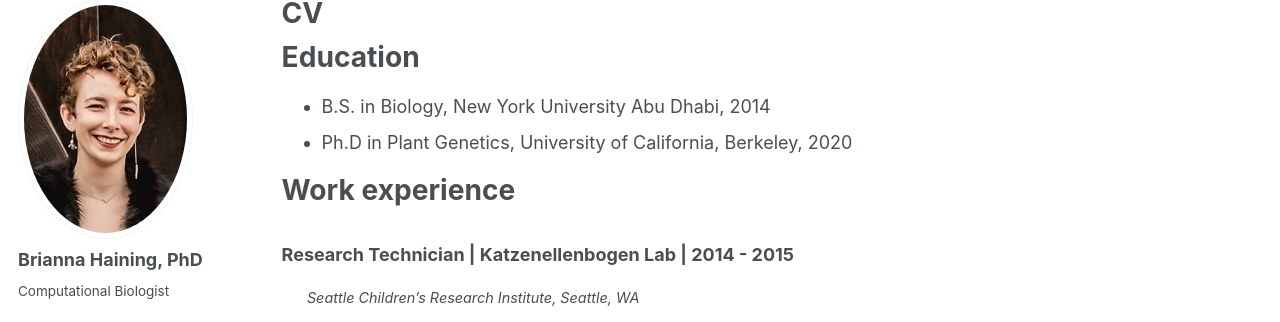
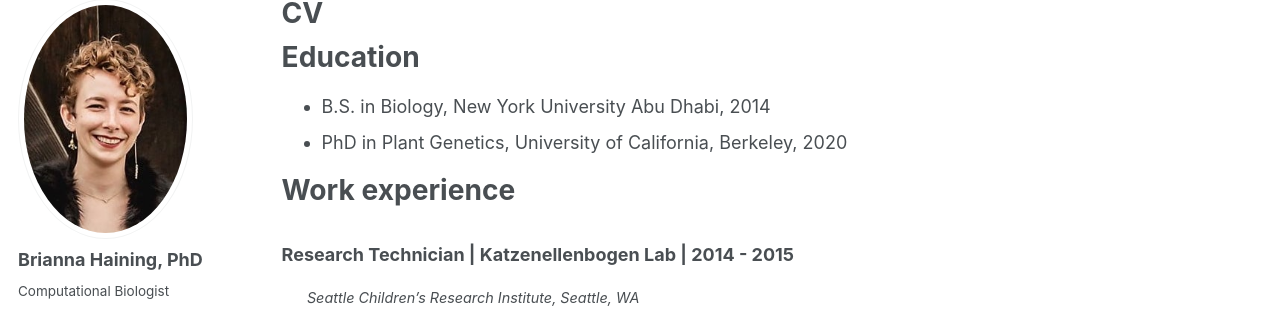
Before and after one commit to haining-b/haining-b.github.io, a Jekyll site: the page built from _pages/cv.md, in a window 1280 px wide and 900 px high. Shown: the part 119-441 px from the top of the window. Built offline with Jekyll 4.4.1, drawn with Linux system fonts in a browser that asks for light colours.

Commit message:
Update cv.md

```diff
--- a/_pages/cv.md
+++ b/_pages/cv.md
@@ -14,7 +14,7 @@ redirect_from:
 Education
 ======
   * B.S. in Biology, New York University Abu Dhabi, 2014
-  * Ph.D in Plant Genetics, University of California, Berkeley, 2020
+  * PhD in Plant Genetics, University of California, Berkeley, 2020
 
 
 Work experience
```
